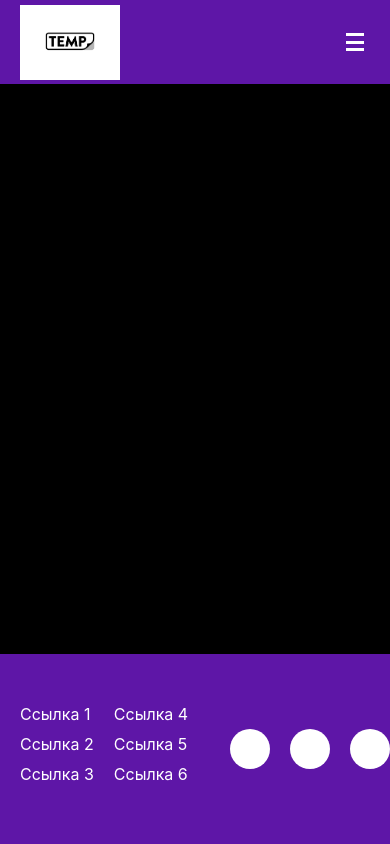
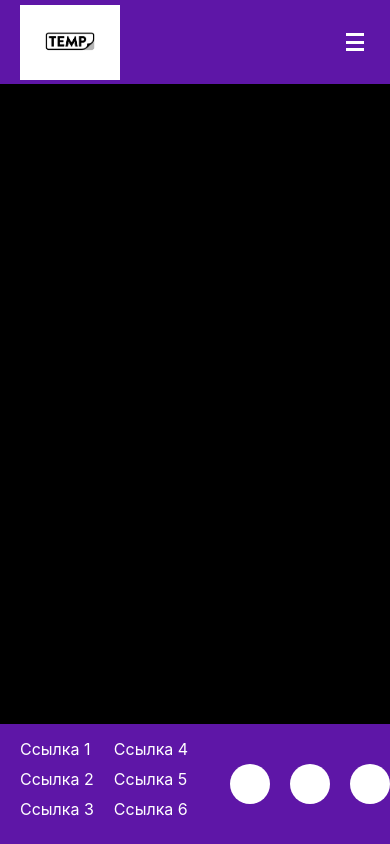
Before and after one commit to maximaizergit/Steam-inventory, a React (Create React App) app: page / in a window 390 px wide. Built offline with nearby package versions, Linux system fonts and the light colour scheme.

Commit message:
created footer. added animation to burger icon

```diff
--- a/src/index.css
+++ b/src/index.css
@@ -135,12 +135,16 @@ header {
     background: none;
     border: none;
     cursor: pointer;
+
+    transition: transform 0.3s ease;
   }
 
   .burger-icon {
     width: 100%;
     height: 3px;
     background-color: #fff;
+
+    transition: transform 0.3s ease, opacity 0.3s ease;
   }
 
   .open .burger-icon:nth-child(1) {
@@ -163,11 +167,11 @@ footer {
   left: 0;
   bottom: 0;
   width: 100%;
-  height: 300px;
+  margin: 0;
   display: flex;
   justify-content: space-between;
   align-items: center;
-  height: 150px;
+  height: 80px;
   background-color: #5e16a7;
   padding: 20px;
   color: #fff;
```
